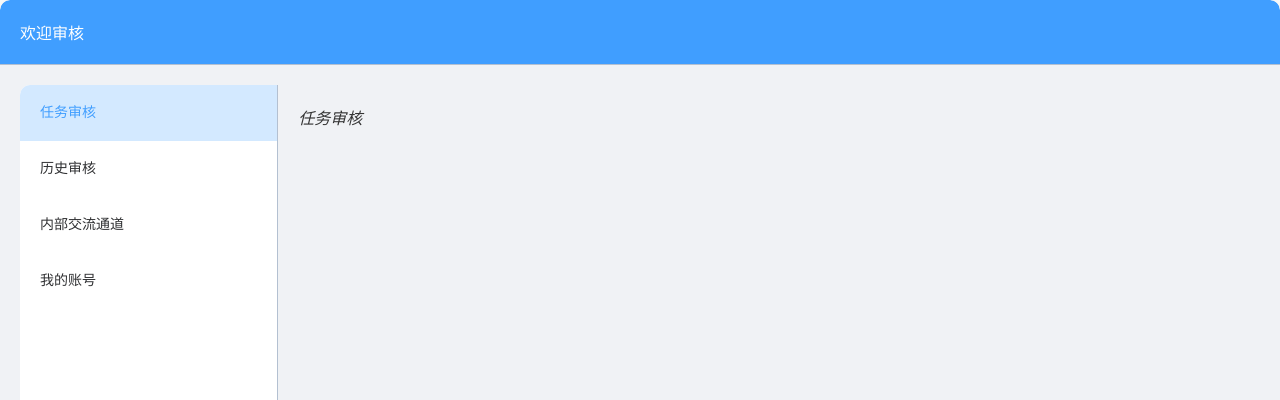
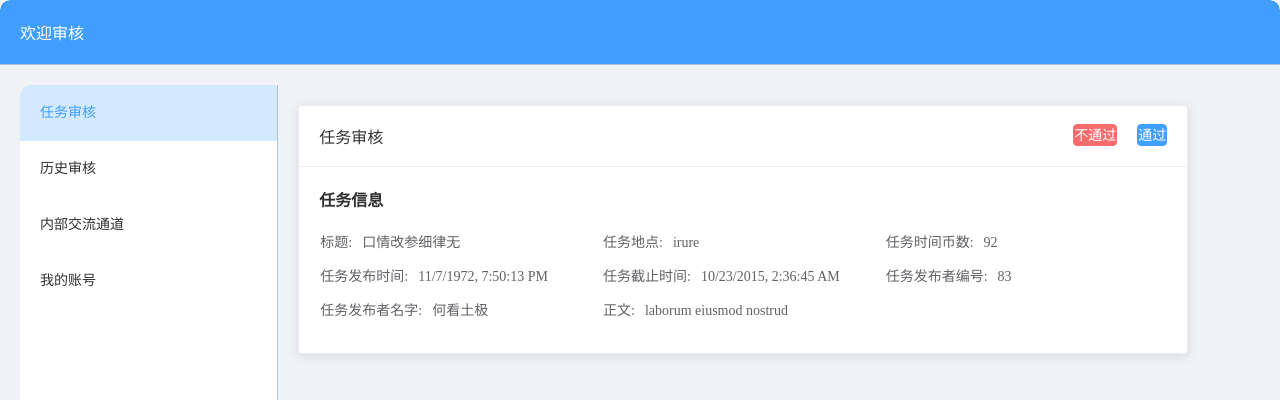
Before and after one commit to SaMeTa-cxl/timebank-client, a Vue app: page /#/AU in a window 1280 px wide. Shown: the top 400 px of the page. Built offline with nearby package versions, Linux system fonts and the light colour scheme.

Commit message:
更新了TR（任务监控）模块，初步实现

```diff
--- a/src/components/home/components/TR.vue
+++ b/src/components/home/components/TR.vue
@@ -1,11 +1,56 @@
 <template>
-    <i>任务审核</i>
+  <el-card class="box-card">
+    <div slot="header" class="clearfix">
+      <span>任务审核</span>
+      <el-button style="float: right; padding: 3px 0" type="primary">通过</el-button>
+      <el-button style="float: right; padding: 3px 0; margin: 0 20px" type="danger">不通过</el-button>
+    </div>
+    <div v-for="task in taskArray" :key="task.task_id" class="text item">
+      <el-descriptions title="任务信息">
+        <!-- <template slot="extra">
+          <el-button type="primary" size="small">更多</el-button>
+        </template> -->
+        <el-descriptions-item label="标题"> {{ task.task_title }} </el-descriptions-item>
+        <el-descriptions-item label="任务地点"> {{ task.task_location }} </el-descriptions-item>
+        <el-descriptions-item label="任务时间币数"> {{ task.task_coin}} </el-descriptions-item>
+        <el-descriptions-item label="任务发布时间"> {{new Date(task.task_begintime).toLocaleString()}} </el-descriptions-item>
+        <el-descriptions-item label="任务截止时间"> {{new Date(task.task_endtime).toLocaleString()}}</el-descriptions-item>
+        <el-descriptions-item label="任务发布者编号"> {{task.task_publisherId}}</el-descriptions-item>
+        <el-descriptions-item label="任务发布者名字"> {{task.task_publisherName}}</el-descriptions-item>
+        <el-descriptions-item label="正文"> {{task.task_text}}</el-descriptions-item>
+      </el-descriptions>
+    </div>
+  </el-card>
 </template>
 <script>
 export default {
-  name: 'TR'
+  name: 'TR',
+  data() {
+    return {
+      taskArray: [
+        {
+          "task_id": 71,
+          "task_publisherName": "何看土极",
+          "task_publisherId": 83,
+          "task_coin": 92,
+          "task_title": "口情改参细律无",
+          "task_text": "laborum eiusmod nostrud",
+          "task_location": "irure",
+          "task_begintime": 90013813070,
+          "task_endtime": 1445567805053
+        }
+      ]
+    }
+  },
 }
 </script>
 <style>
-
+  .clearfix:before,
+  .clearfix:after {
+    display: table;
+    content: "";
+  }
+  .clearfix:after {
+    clear: both
+  }
 </style>
```
